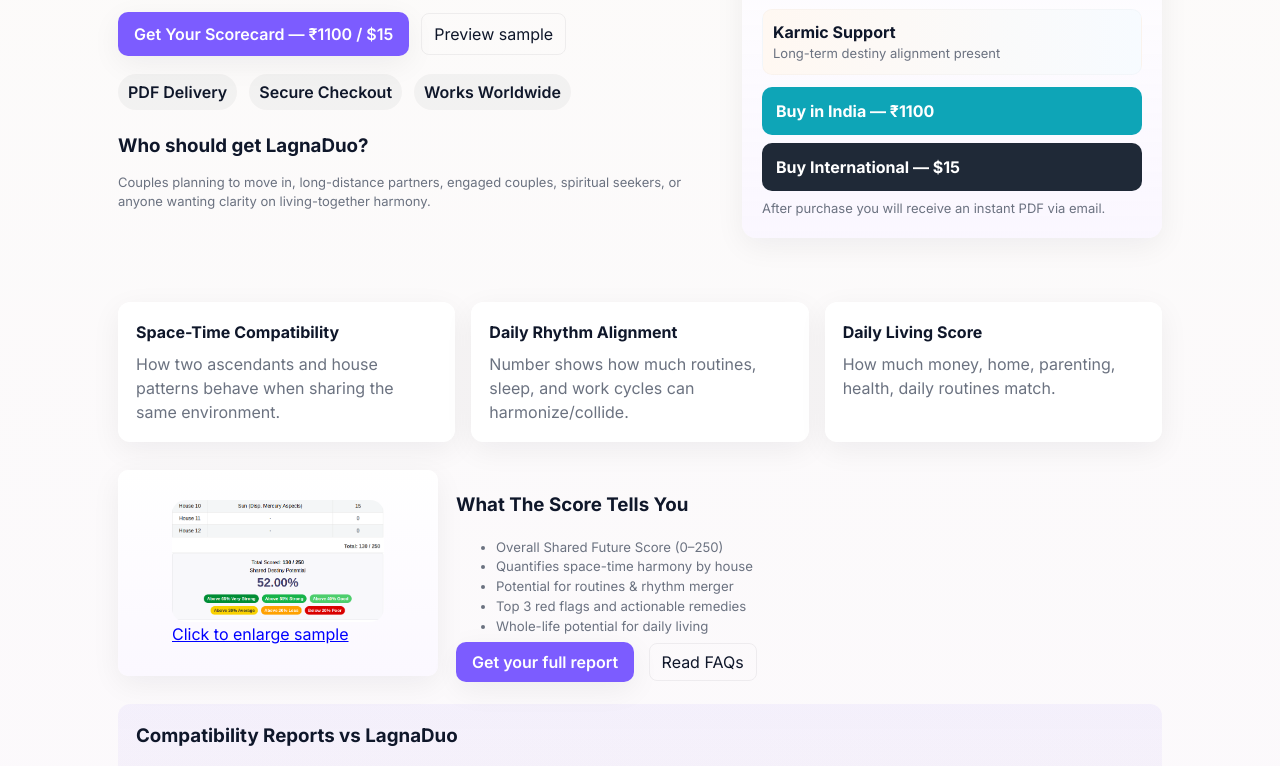
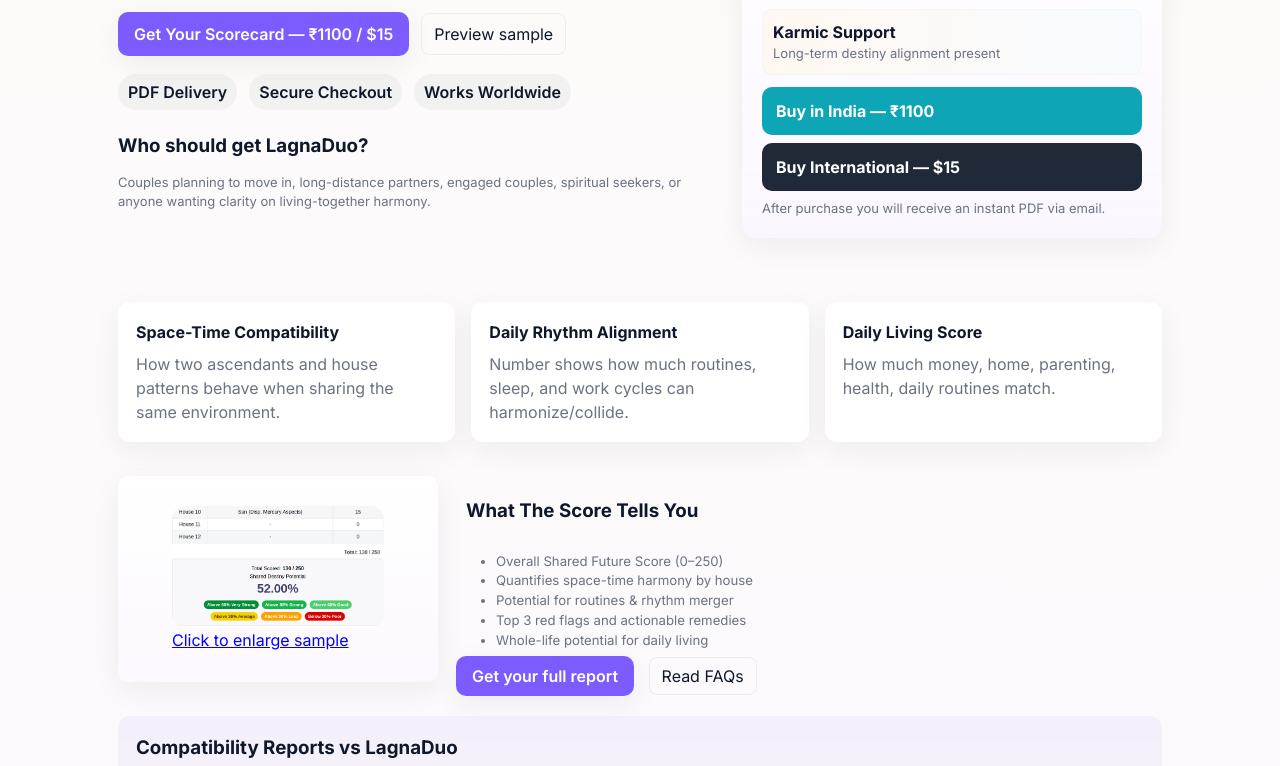
Before and after one commit to bhagwate/LagnaDuo, a plain HTML site: page index.html in a window 1280 px wide. Shown: the part 284-1050 px from the top of the page. Drawn offline with Linux system fonts and the light colour scheme.

Commit message:
Add padding to 'What The Score Tells You' header

```diff
--- a/index.html
+++ b/index.html
@@ -255,7 +255,7 @@
         </a>
       </div>
       <div style="flex:1">
-        <h3>What The Score Tells You</h3>
+        <h3 style="padding: 8px 10px;">What The Score Tells You</h3>
         <ul class="small" style="font-size: 0.825rem;">
           <li>Overall Shared Future Score (0–250)</li>
           <li>Quantifies space-time harmony by house</li>
```
